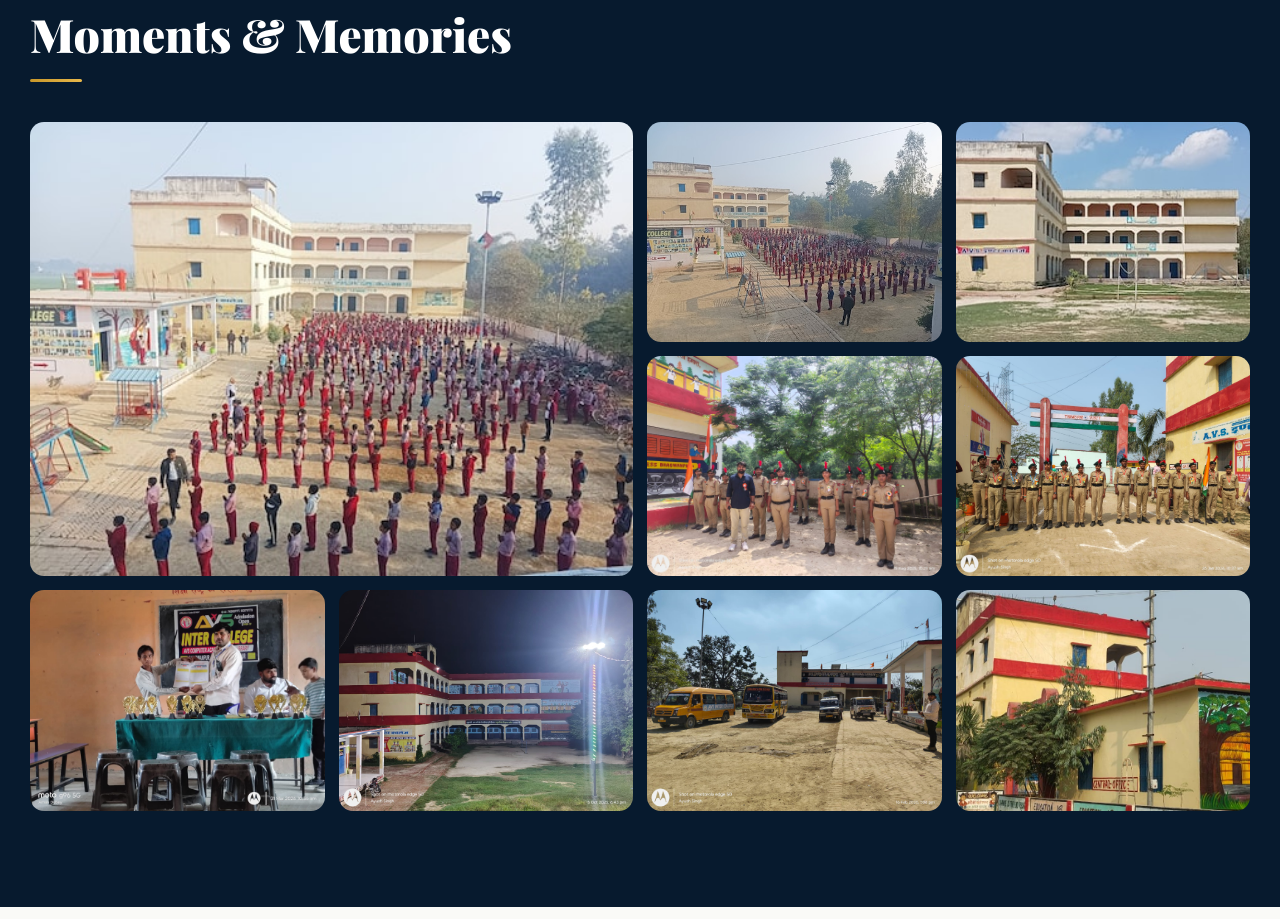
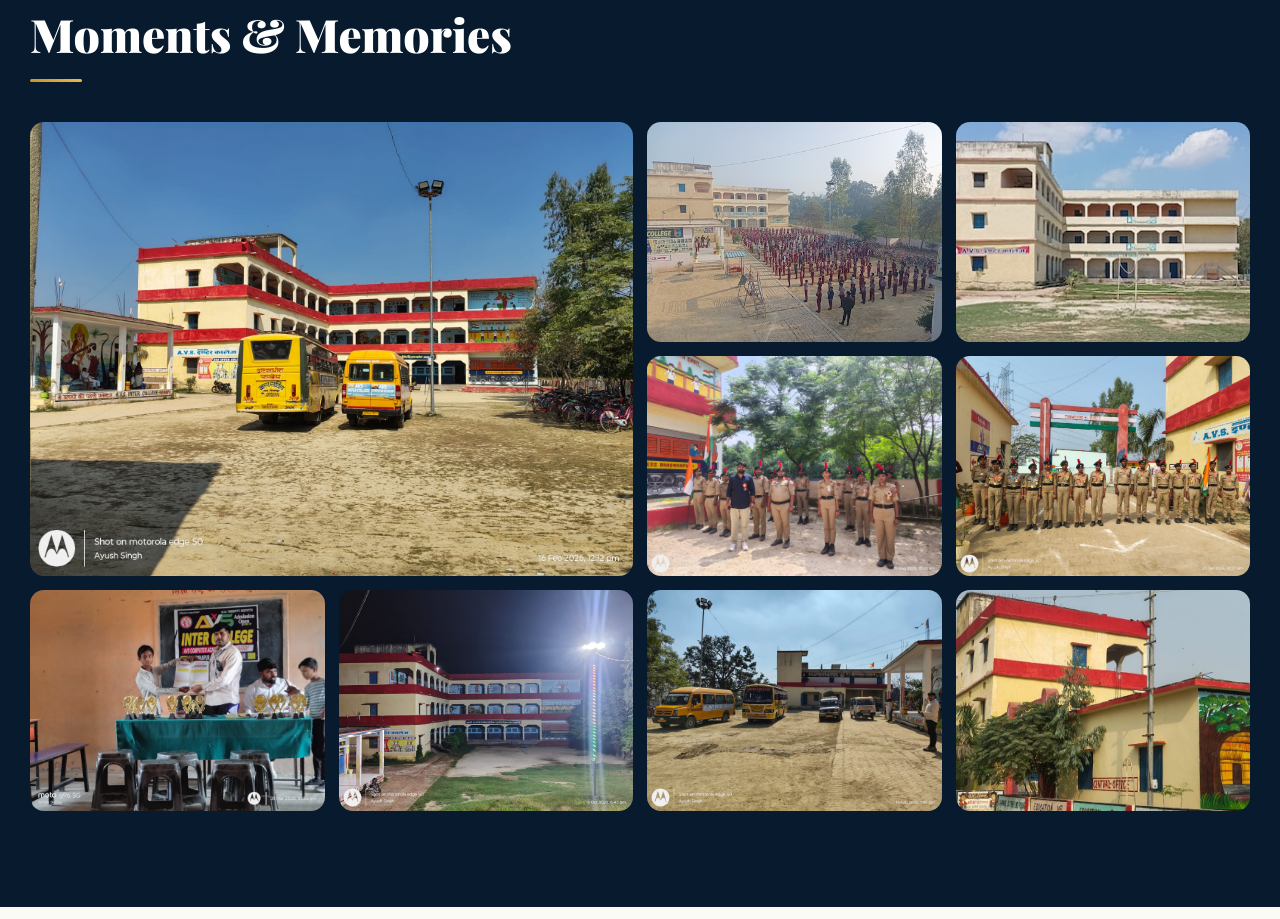
Before and after one commit to swetdubey800-cmd/AVS-INTER-COLLEGE, a plain HTML site: page index.html in a window 1280 px wide. Shown: the part 5060-5979 px from the top of the page. Drawn offline with nearby package versions, Linux system fonts and the light colour scheme; a web font is replaced by a local one.

Commit message:
pic correction

```diff
--- a/index.html
+++ b/index.html
@@ -357,7 +357,7 @@
     <h2 class="section-heading">Moments &amp; Memories</h2>
     <div class="section-divider"></div>
     <div class="gallery-grid">
-      <div class="gallery-item g-span-2"><img src="Assembaly 2.jpg" alt="Morning Assembly"><div class="gallery-item-overlay"><span>🏫 Morning Assembly</span></div></div>
+      <div class="gallery-item g-span-2"><img src="font view.jpeg" alt="Morning Assembly"><div class="gallery-item-overlay"><span>🏫 Morning Assembly</span></div></div>
       <div class="gallery-item"><img src="assembaly.jpg" alt="Students"><div class="gallery-item-overlay"><span>👨‍🎓 Student Life</span></div></div>
       <div class="gallery-item"><img src="AVS banner.jpg" alt="Campus"><div class="gallery-item-overlay"><span>🏛️ Our Campus</span></div></div>
       <div class="gallery-item"><img src="ncc.jpeg" alt="NCC"><div class="gallery-item-overlay"><span>🎖️ NCC Program</span></div></div>
```
